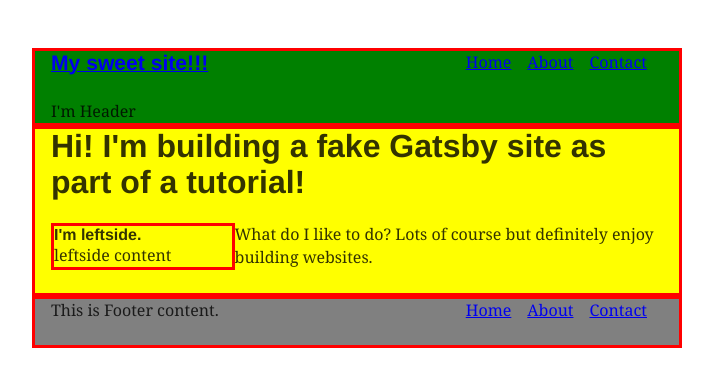
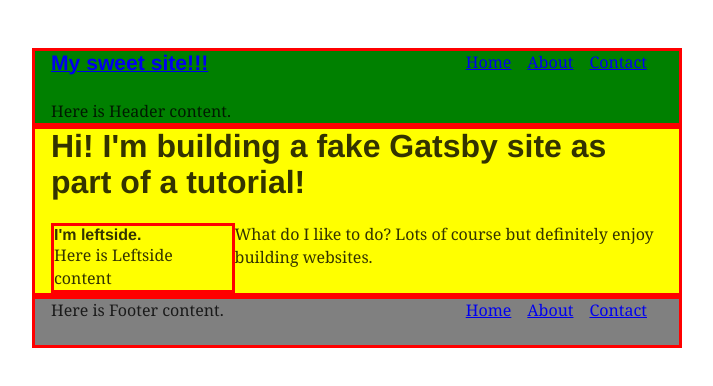
Before and after one commit to menglu95/gatsby-layout, a Gatsby site: page / in a window 1280 px wide. Shown: the whole page, without its empty margins (283-996 px from the left). Built offline with nearby package versions, Linux system fonts and the light colour scheme; Gatsby itself is replaced by a stand-in of ours.

Commit message:
2nd commit

```diff
--- a/src/pages/index.js
+++ b/src/pages/index.js
@@ -7,19 +7,19 @@ import Footer from "../components/footer"
 export default function Home() {
   return (
     <div>
-      <Header>I'm Header</Header>
+      <Header>Here is Header content.</Header>
       <Layout>
         <h1 style={{ marginTop: `0rem` }}>
           Hi! I'm building a fake Gatsby site as part of a tutorial!
         </h1>
-        <LeftSider>leftside content</LeftSider>
+        <LeftSider>Here is Leftside content</LeftSider>
         <p>
           What do I like to do? Lots of course but definitely enjoy building
           websites.
         </p>
       </Layout>
       <Footer>
-        <p>This is Footer content.</p>
+        <p>Here is Footer content.</p>
       </Footer>
     </div>
   )
```
Also changed, not shown: src/pages/about.js (+8 -0 lines), src/pages/contact.js (+8 -0 lines).
